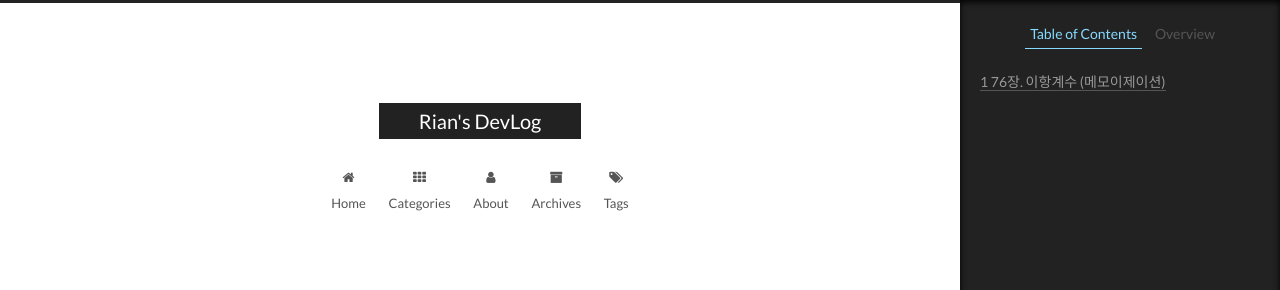
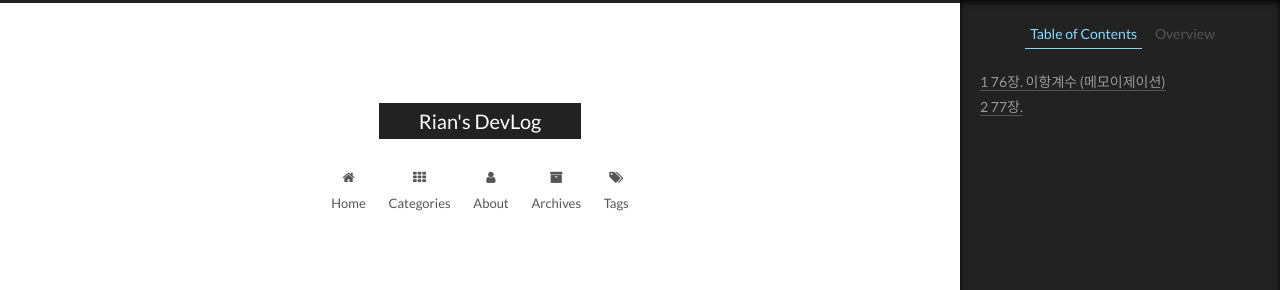
Before and after one commit to jiyeoon/jiyeoon.github.io, a Jekyll site: the page built from _posts/Algorithm/2020-07-10-algorithm-study23.md, in a window 1280 px wide and 1400 px high. Shown: the top 290 px of the window. Built offline with Jekyll 4.4.1, drawn with Linux system fonts in a browser that asks for light colours.

Commit message:
Update 2020-07-10-algorithm-study23.md

```diff
--- a/_posts/Algorithm/2020-07-10-algorithm-study23.md
+++ b/_posts/Algorithm/2020-07-10-algorithm-study23.md
@@ -65,3 +65,5 @@ int getC(int n, int r){
 
 
 ---
+
+## 77장.
```
